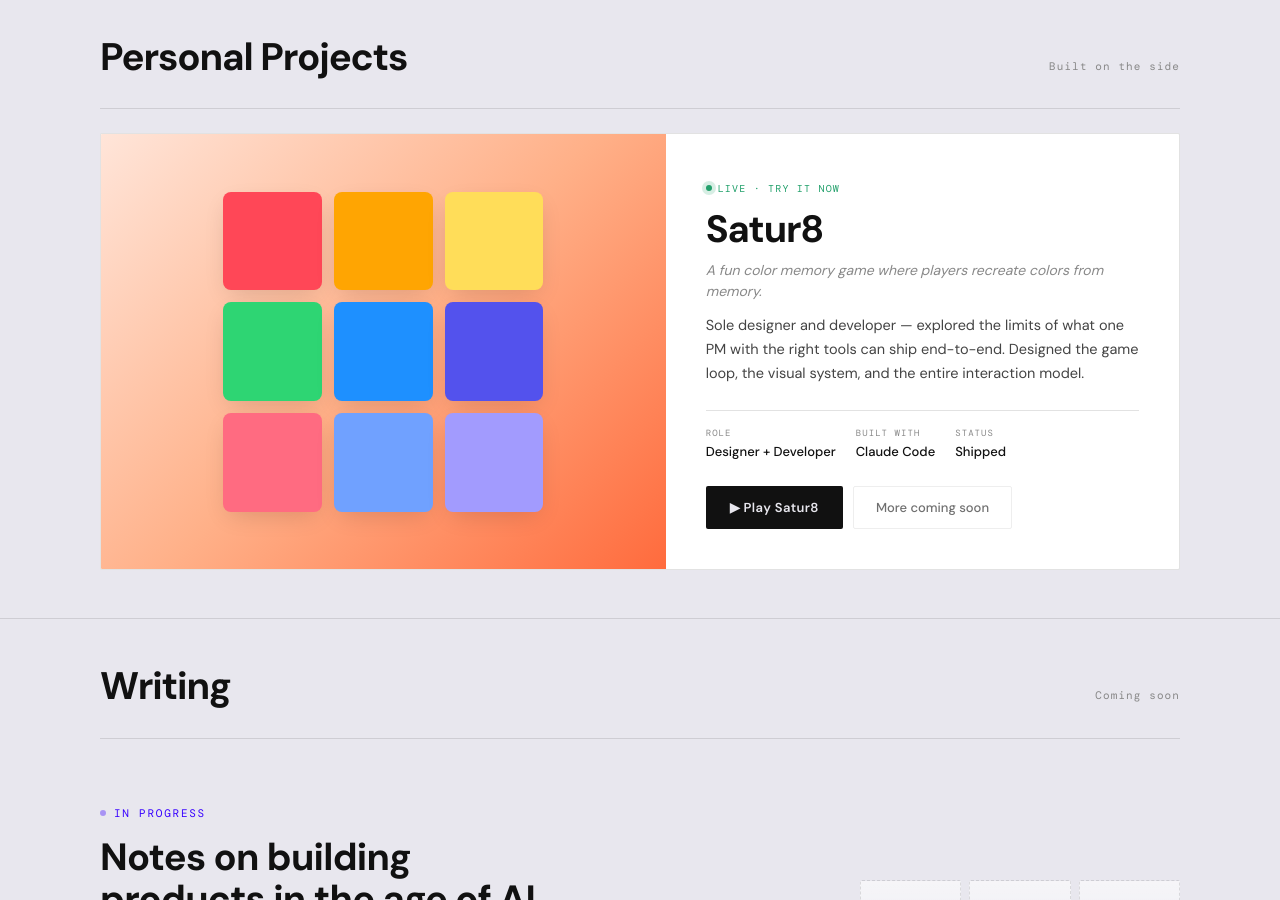
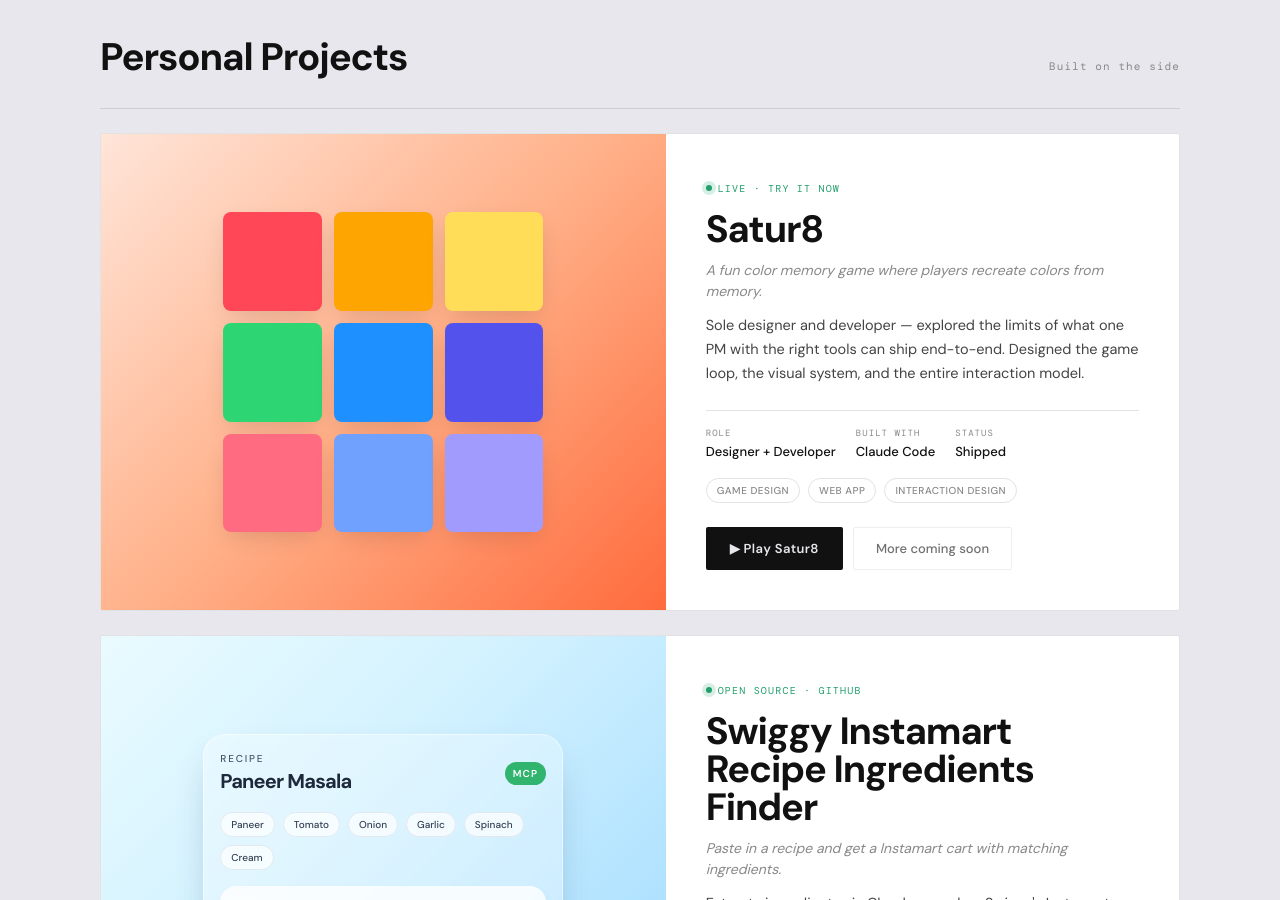
Before and after one commit to aryananand0409/personal-portfolio, a Next.js app: page / in a window 1280 px wide. Shown: the part 1900-2800 px from the top of the page. Built offline with nearby package versions, Linux system fonts and the light colour scheme.

Commit message:
Add Swiggy Instamart project card

```diff
--- a/app/_components/Projects.tsx
+++ b/app/_components/Projects.tsx
@@ -6,17 +6,129 @@ const SWATCHES = [
   '#FF6B81', '#70A1FF', '#A29BFE',
 ]
 
-const META = [
-  { label: 'Role',       value: 'Designer + Developer' },
+const PROJECTS = [
+  {
+    title: 'Satur8',
+    statusLabel: 'Live · Try it now',
+    tagline: 'A fun color memory game where players recreate colors from memory.',
+    description:
+      'Sole designer and developer — explored the limits of what one PM with the right tools can ship end-to-end. Designed the game loop, the visual system, and the entire interaction model.',
+    ctaLabel: '▶ Play Satur8',
+    ctaHref: '#',
+    secondaryLabel: 'More coming soon',
+    meta: [
+      { label: 'Role', value: 'Designer + Developer' },
       { label: 'Built With', value: 'Claude Code' },
-  { label: 'Status',     value: 'Shipped' },
+      { label: 'Status', value: 'Shipped' },
+    ],
+    techStack: [
+      'Game Design',
+      'Web App',
+      'Interaction Design',
+    ],
+    gradient: 'linear-gradient(135deg,#FFE5D9 0%,#FFB088 50%,#FF6B3D 100%)',
+    visual: 'swatches',
+  },
+  {
+    title: 'Swiggy Instamart Recipe Ingredients Finder',
+    statusLabel: 'Open Source · GitHub',
+    tagline: 'Paste in a recipe and get a Instamart cart with matching ingredients.',
+    description:
+      'Extracts ingredients via Claude, searches Swiggy\'s Instamart MCP server for each item, and stages the cart so you can review and confirm before checkout.',
+    ctaLabel: 'View on GitHub',
+    ctaHref: 'https://github.com/aryananand0409/SwiggyInstamart-RecipeIngredientsFinder',
+    meta: [
+      { label: 'Club', value: 'Swiggy Builders Club' },
+      { label: 'Stack', value: 'Node.js / Express + React (Vite)' },
+      { label: 'AI', value: 'Claude API' },
+    ],
+    techStack: [
+      'Node.js / Express',
+      'React (Vite)',
+      'Claude API',
+      'OAuth 2.1 + PKCE',
+      'MCP (Model Context Protocol)',
+      'CLI + Web App',
+    ],
+    gradient: 'linear-gradient(135deg,#EAFBFF 0%,#D3F2FF 35%,#94D5FF 100%)',
+    visual: 'recipe-cart',
+  },
 ]
+
+function ProjectVisual({ project }: { project: (typeof PROJECTS)[number] }) {
+  if (project.visual === 'recipe-cart') {
+    return (
+      <div
+        className="min-h-[320px] max-md:min-h-[220px] relative overflow-hidden flex items-center justify-center p-8"
+        style={{ background: project.gradient }}
+      >
+        <div className="w-full max-w-[360px] rounded-[22px] border border-white/50 bg-white/30 backdrop-blur-[2px] p-4 shadow-[0_18px_40px_-18px_rgba(27,60,97,0.45)]">
+          <div className="flex items-center justify-between mb-4">
+            <div>
+              <div className="text-[10px] uppercase tracking-[0.18em] text-slate-600 font-medium">Recipe</div>
+              <div className="text-[20px] font-bold tracking-[-0.04em] text-slate-800">Paneer Masala</div>
+            </div>
+            <div className="rounded-full bg-[#31B46E] px-2 py-1 text-[10px] font-semibold uppercase tracking-[0.12em] text-white">MCP</div>
+          </div>
+
+          <div className="flex flex-wrap gap-2 mb-4">
+            {['Paneer', 'Tomato', 'Onion', 'Garlic', 'Spinach', 'Cream'].map((item) => (
+              <span key={item} className="rounded-full bg-white/70 px-2.5 py-1 text-[10px] font-medium text-slate-700 border border-slate-200">
+                {item}
+              </span>
+            ))}
+          </div>
+
+          <div className="space-y-2.5">
+            {[
+              { name: 'Paneer Cubes', qty: '250 g', color: '#FFB6A0' },
+              { name: 'Tomato Puree', qty: '1 pack', color: '#FF6B57' },
+              { name: 'Onion', qty: '1 bag', color: '#FFDA7A' },
+            ].map((item) => (
+              <div key={item.name} className="flex items-center justify-between rounded-2xl bg-white/80 px-3 py-2.5 shadow-[0_6px_16px_-10px_rgba(15,23,42,0.45)]">
+                <div className="flex items-center gap-2.5">
+                  <div className="w-2.5 h-2.5 rounded-full" style={{ background: item.color }} />
+                  <span className="text-[12px] font-medium text-slate-700">{item.name}</span>
+                </div>
+                <span className="text-[10px] uppercase tracking-[0.12em] text-slate-500">{item.qty}</span>
+              </div>
+            ))}
+          </div>
+
+          <div className="mt-5 rounded-2xl border border-slate-200 bg-slate-900 px-3 py-2.5 text-white">
+            <div className="flex items-center justify-between text-[10px] uppercase tracking-[0.14em] text-slate-300">
+              <span>Cart</span>
+              <span>4 items</span>
+            </div>
+            <div className="mt-1 text-[18px] font-bold tracking-[-0.04em]">₹ 642</div>
+          </div>
+        </div>
+      </div>
+    )
+  }
+
+  return (
+    <div
+      className="min-h-[320px] max-md:min-h-[220px] relative overflow-hidden flex items-center justify-center"
+      style={{ background: project.gradient }}
+    >
+      <div className="grid grid-cols-3 gap-3 w-[70%] max-w-[320px] aspect-square">
+        {SWATCHES.map((color) => (
+          <div
+            key={`${project.title}-${color}`}
+            className="rounded-lg shadow-[0_8px_24px_-6px_rgba(0,0,0,0.15)] transition-transform duration-[400ms] group-hover:translate-y-[-2px] group-hover:rotate-[2deg] [&:nth-child(2n)]:group-hover:translate-y-[2px] [&:nth-child(2n)]:group-hover:rotate-[-2deg] [&:nth-child(3n)]:group-hover:translate-y-[-1px] [&:nth-child(3n)]:group-hover:rotate-[1deg]"
+            style={{ background: color }}
+          />
+        ))}
+      </div>
+    </div>
+  )
+}
 
 export default function Projects() {
   return (
     <section id="projects" className="border-b border-[var(--border)]">
       <div className="max-w-[1160px] mx-auto px-10 max-md:px-5">
-
         <RevealWrapper className="flex items-baseline justify-between py-12 pb-8 border-b border-[var(--border)]">
           <h2 className="font-bold tracking-[-0.03em] leading-none" style={{ fontSize: 'clamp(28px,3vw,40px)' }}>
             Personal Projects
@@ -25,69 +137,74 @@ export default function Projects() {
         </RevealWrapper>
 
         <div className="pb-12">
+          {PROJECTS.map((project) => (
             <RevealWrapper
+              key={project.title}
               delay={1}
               className="group grid grid-cols-[1.1fr_1fr] max-md:grid-cols-1 border border-[var(--border)] rounded-[2px] overflow-hidden bg-card-bg mt-6 transition-[transform,box-shadow] duration-300 hover:-translate-y-[3px] hover:shadow-[0_12px_40px_-8px_rgba(0,0,0,0.12)] cursor-pointer"
             >
-            {/* Visual panel */}
-            <div
-              className="min-h-[320px] max-md:min-h-[220px] relative overflow-hidden flex items-center justify-center"
-              style={{ background: 'linear-gradient(135deg,#FFE5D9 0%,#FFB088 50%,#FF6B3D 100%)' }}
-            >
-              <div className="grid grid-cols-3 gap-3 w-[70%] max-w-[320px] aspect-square">
-                {SWATCHES.map((color) => (
-                  <div
-                    key={color}
-                    className="rounded-lg shadow-[0_8px_24px_-6px_rgba(0,0,0,0.15)] transition-transform duration-[400ms] group-hover:translate-y-[-2px] group-hover:rotate-[2deg] [&:nth-child(2n)]:group-hover:translate-y-[2px] [&:nth-child(2n)]:group-hover:rotate-[-2deg] [&:nth-child(3n)]:group-hover:translate-y-[-1px] [&:nth-child(3n)]:group-hover:rotate-[1deg]"
-                    style={{ background: color }}
-                  />
-                ))}
-              </div>
-            </div>
+              <ProjectVisual project={project} />
 
-            {/* Body panel */}
               <div className="p-10 max-md:p-7 flex flex-col justify-between gap-6">
                 <div>
                   <div className="inline-flex items-center gap-1.5 font-mono text-[10px] tracking-[0.12em] uppercase text-[#22A06B] before:content-[''] before:w-1.5 before:h-1.5 before:bg-[#22A06B] before:rounded-full before:shadow-[0_0_0_4px_rgba(34,160,107,0.18)]">
-                  Live · Try it now
+                    {project.statusLabel}
                   </div>
+
                   <h3 className="text-[38px] max-md:text-[28px] font-bold tracking-[-0.03em] leading-none my-3">
-                  Satur8
+                    {project.title}
                   </h3>
+
                   <p className="text-[14px] text-muted italic mb-3">
-                  A fun color memory game where players recreate colors from memory.
+                    {project.tagline}
                   </p>
+
                   <p className="text-[14.5px] text-[#444] leading-[1.65]">
-                  Sole designer and developer — explored the limits of what one PM with the right tools can ship end-to-end. Designed the game loop, the visual system, and the entire interaction model.
+                    {project.description}
                   </p>
                 </div>
 
-              <div className="flex flex-wrap gap-5 pt-4 border-t border-[var(--border)]">
-                {META.map(({ label, value }) => (
-                  <div key={label} className="flex flex-col gap-0.5">
+                <div className="pt-4 border-t border-[var(--border)]">
+                  <div className="flex flex-wrap gap-5 mb-4">
+                    {project.meta.map(({ label, value }) => (
+                      <div key={`${project.title}-${label}`} className="flex flex-col gap-0.5">
                         <span className="font-mono text-[9px] tracking-[0.12em] uppercase text-muted">{label}</span>
                         <span className="text-[13px] font-medium">{value}</span>
                       </div>
                     ))}
                   </div>
 
+                  <div className="flex flex-wrap gap-2">
+                    {project.techStack.map((item) => (
+                      <span
+                        key={`${project.title}-${item}`}
+                        className="inline-flex items-center border border-[var(--border)] rounded-full px-2.5 py-1 text-[10px] font-medium tracking-[0.05em] text-muted uppercase"
+                      >
+                        {item}
+                      </span>
+                    ))}
+                  </div>
+                </div>
+
                 <div className="flex gap-2.5 items-center flex-wrap">
                   <a
-                  href="#"
+                    href={project.ctaHref}
                     target="_blank"
                     rel="noopener noreferrer"
                     className="inline-flex items-center gap-1.5 bg-fg text-bg px-6 py-3 text-[13px] font-semibold tracking-[0.03em] no-underline rounded-[2px] transition-[background,transform] duration-200 hover:bg-accent hover:-translate-y-px"
                   >
-                  ▶ Play Satur8
+                    {project.ctaLabel}
                   </a>
+                  {project.secondaryLabel ? (
                     <span className="inline-flex items-center gap-1.5 bg-transparent text-fg px-[22px] py-[11px] text-[13px] font-medium rounded-[2px] border border-[var(--border)] cursor-default opacity-60">
-                  More coming soon
+                      {project.secondaryLabel}
                     </span>
+                  ) : null}
                 </div>
               </div>
             </RevealWrapper>
+          ))}
         </div>
-
       </div>
     </section>
   )
```
Lines whose indentation alone changed are shown as unchanged.
